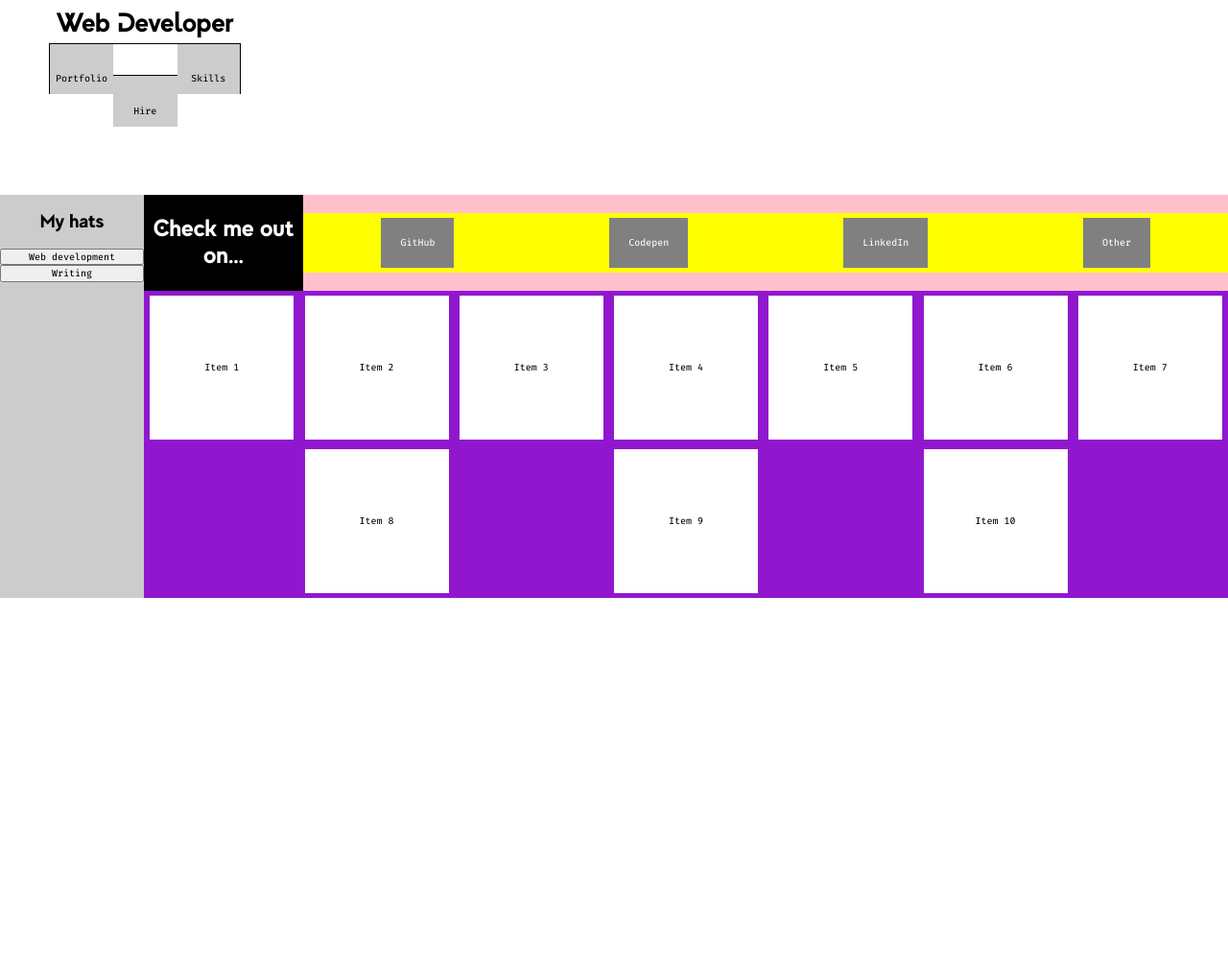
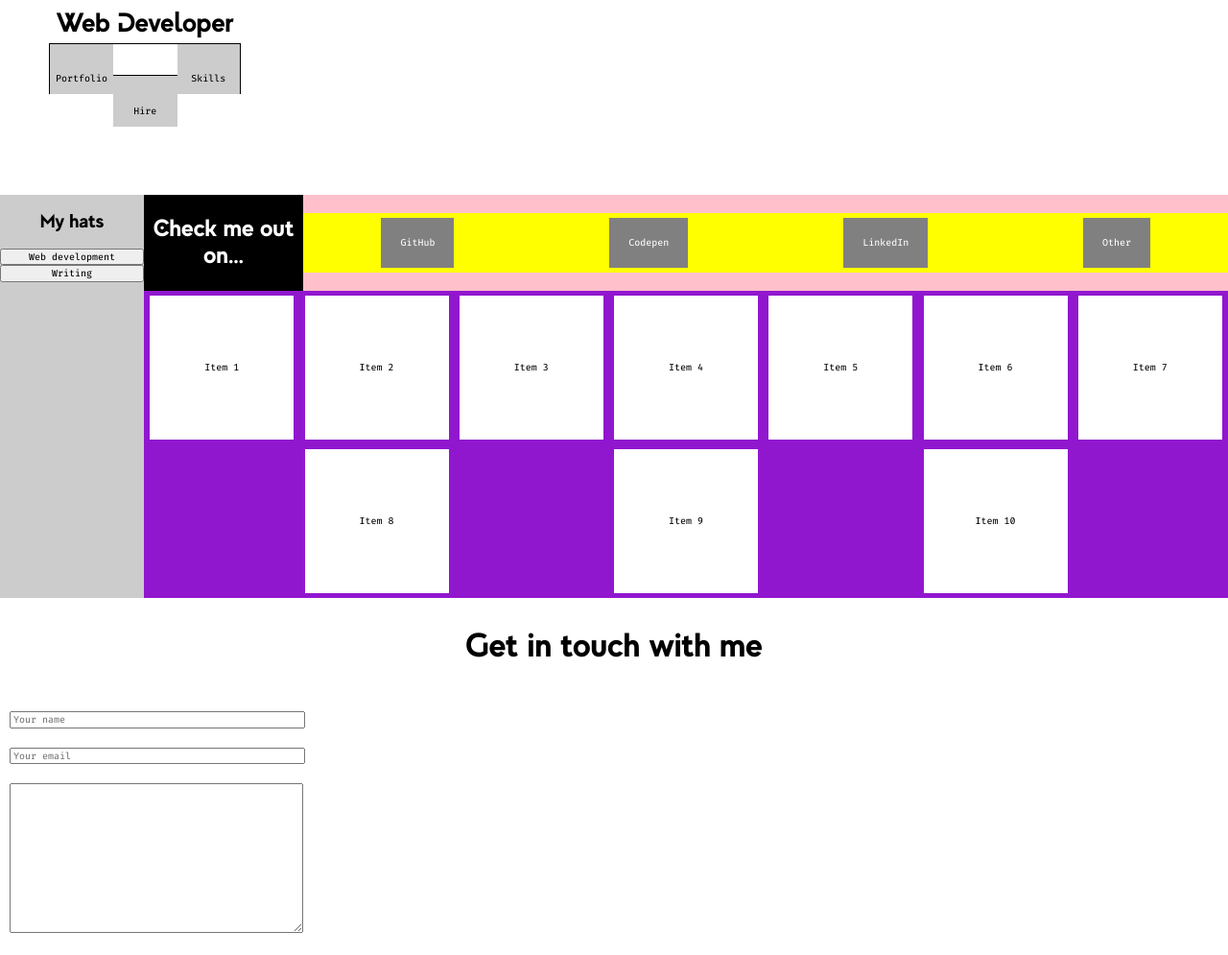
Before and after one commit to andrew-braun/andrewbraun.us, a website: page docs/index.html in a window 1280 px wide. Shown: the part 189-1184 px from the top of the page at 96% size. Before the commit the page ends 812 px from the top, so only its background shows below. Drawn offline with Linux system fonts and the light colour scheme.

Commit message:
added contact form

```diff
--- a/docs/index.html
+++ b/docs/index.html
@@ -139,6 +139,31 @@
       </div>
     </div>
   </section>
+
+  <section class="page-section contact-page-section" id="contact-section">
+    <h2>Get in touch with me</h2>
+    <div class="contact-form-container" id="contact-form-container">
+      <form class="contact-form" id="main-contact-form">
+
+        <div class="form-field">
+          <label for="name" class="contact-label">Your name</label>
+          <input type="text" id="name" name="sender-name" placeholder="Your name" class="contact-input">
+        </div>
+
+        <div class="form-field">
+          <label for="contact-email" class="contact-label">Your email</label>
+          <input type="email" id="contact-email" name="sender-email" placeholder="Your email" class="contact-input">
+        </div>
+
+        <div class="form-field">
+          <label for="message" class="contact-label">Your message</label>
+          <textarea id="message" name="sender-message" placeholder="What are you writing about?" class="contact-input">
+            </textarea>
+          </div>
+
+      </form>
+    </div>
+  </section>
 </main>
 
   <script src="modernizr-3.8.0.min.js"></script>
--- a/docs/style.css
+++ b/docs/style.css
@@ -264,3 +264,35 @@ p {
   margin: 5px;
   background-color: var(--main-white);
 }
+
+
+
+/* CONTACT SECTION */
+#contact-section h2 {
+  text-align: center;
+}
+
+.contact-form-container {
+  width: 30rem;
+  padding: 1rem;
+}
+
+.contact-form {
+  display: flex;
+  flex-direction: column;
+}
+
+.form-field {
+  margin: 1rem 0rem 1rem 0rem;
+}
+.contact-label {
+  display: none;
+}
+
+.contact-input {
+  width: 100%;
+}
+
+#message {
+  height: 15rem;
+}
```
